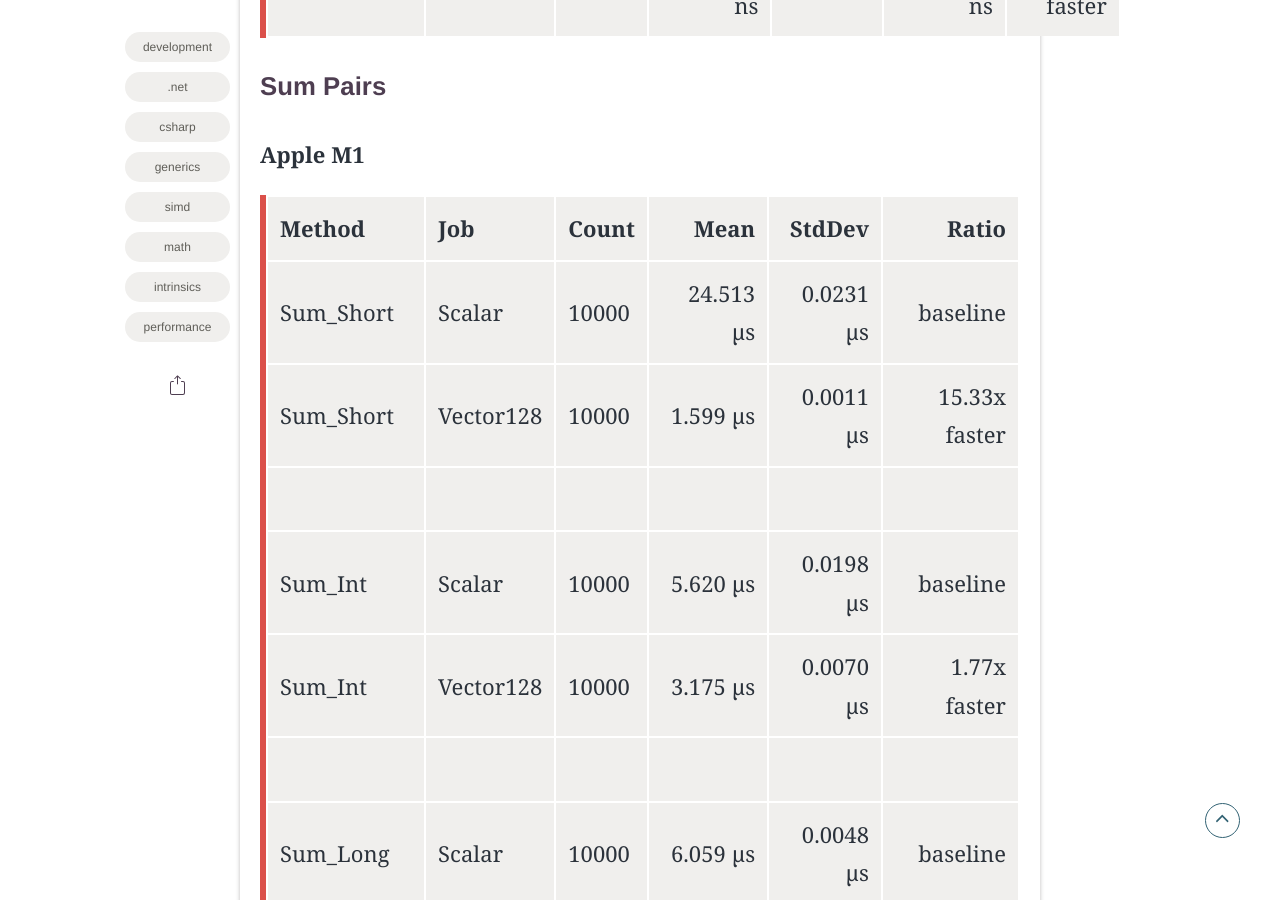
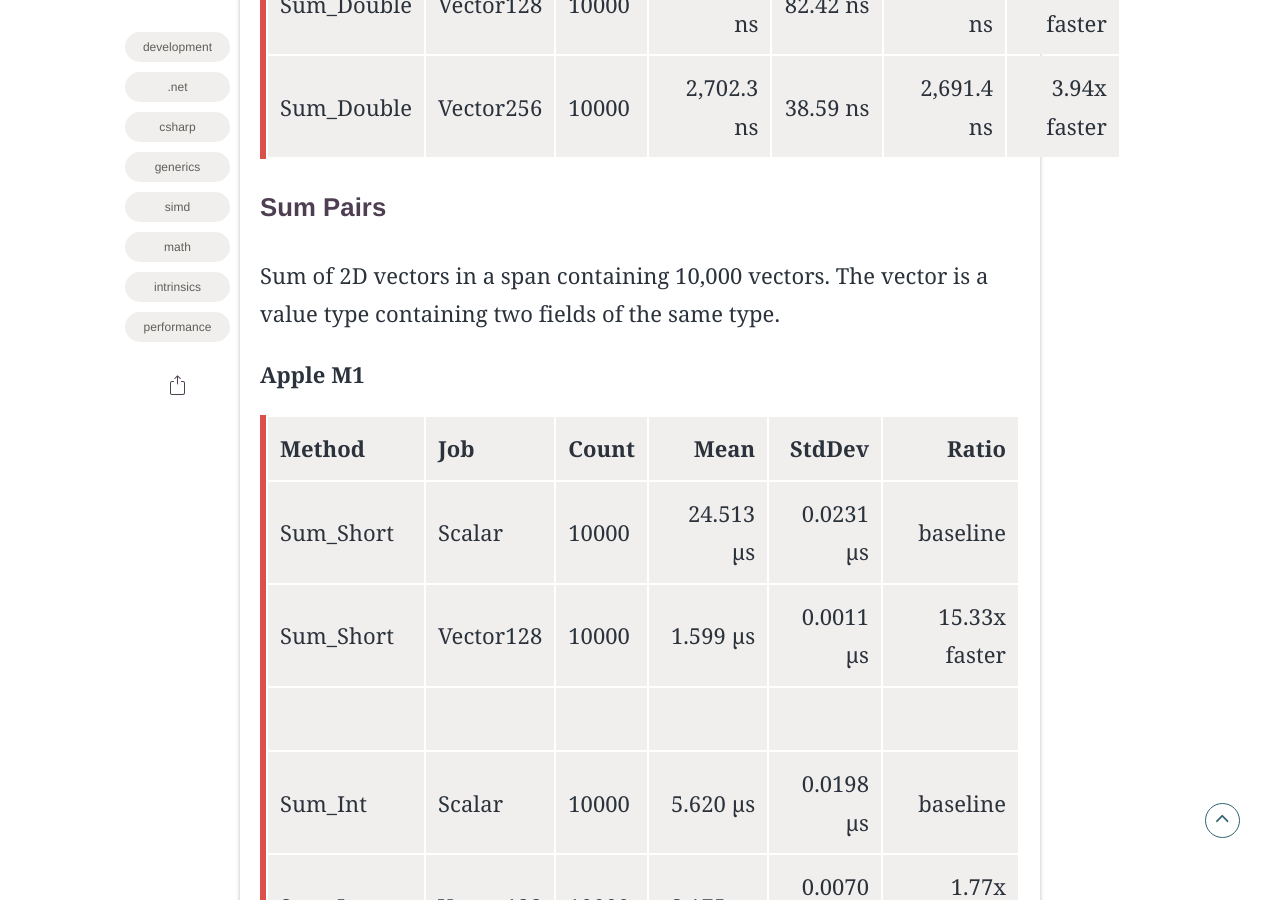
Before and after one commit to the-mvm/the-mvm.github.io, a Jekyll site: the page built from _posts/2024-01-02-A-generic-tensor-library-for-dotnet.md, in a window 1280 px wide and 900 px high, scrolled down 21352 px. Built offline with Jekyll 4.4.1, drawn with Linux system fonts in a browser that asks for light colours; some web fonts are replaced; comment, search, counter and statistics services are not loaded; some of the changed text lies outside the part shown.

Commit message:
Add benchmark intros

```diff
--- a/_posts/2024-01-02-A-generic-tensor-library-for-dotnet.md
+++ b/_posts/2024-01-02-A-generic-tensor-library-for-dotnet.md
@@ -318,6 +318,8 @@ Each benchmark involved four different jobs:
 
 ### Addition
 
+Inplace addition of a span of 10,000 items.
+
 **Apple M1**
 
 | Method     | Job       | Count | Mean        | StdDev    | Ratio        |
@@ -370,6 +372,8 @@ Each benchmark involved four different jobs:
 
 ### Sum
 
+Sum of all the items in a span of 10,000 items.
+
 **Apple M1**
 
 | Method     | Job       | Count | Mean         | StdDev    | Median       | Ratio        |
@@ -421,6 +425,8 @@ Each benchmark involved four different jobs:
 | Sum_Double | Vector256 | 10000 |   2,702.3 ns |    38.59 ns |   2,691.4 ns |  3.94x faster |
 
 ### Sum Pairs
+
+Sum of 2D vectors in a span containing 10,000 vectors. The vector is a value type containing two fields of the same type.
 
 **Apple M1**
 
```
